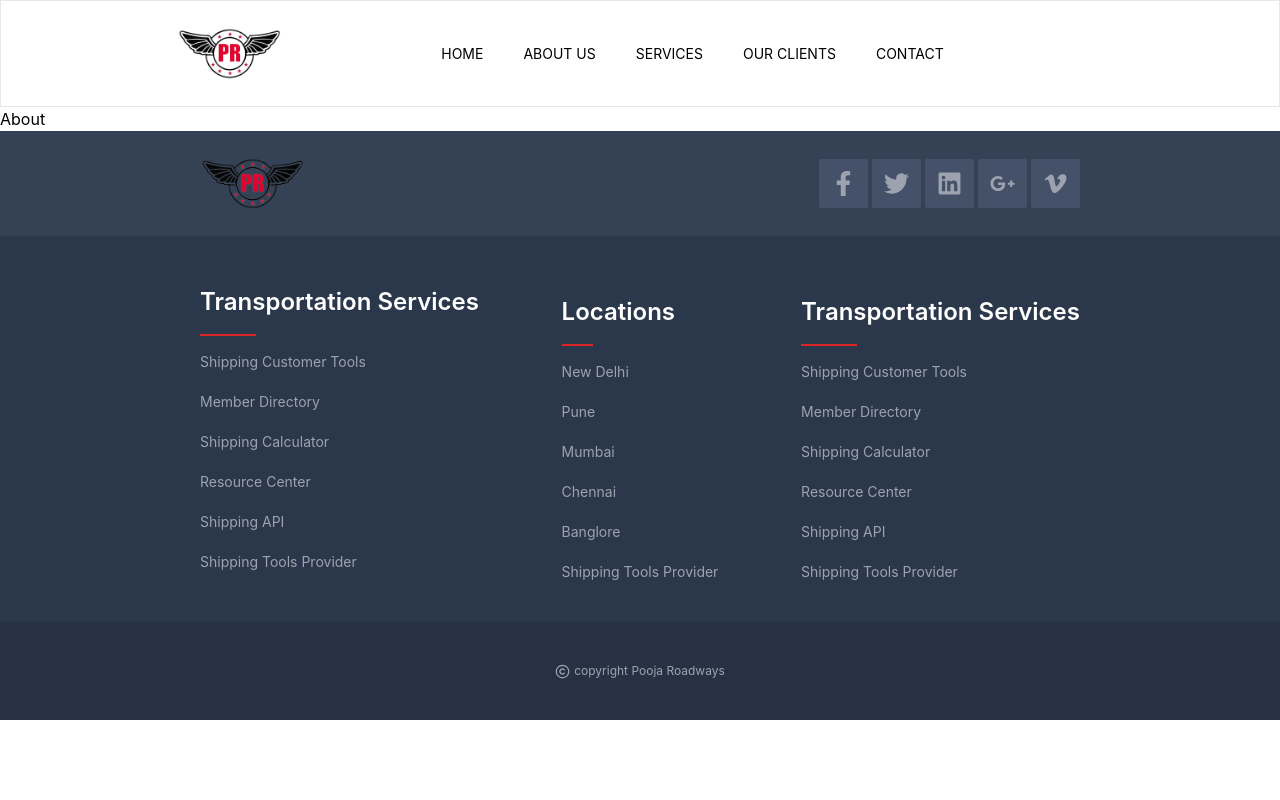
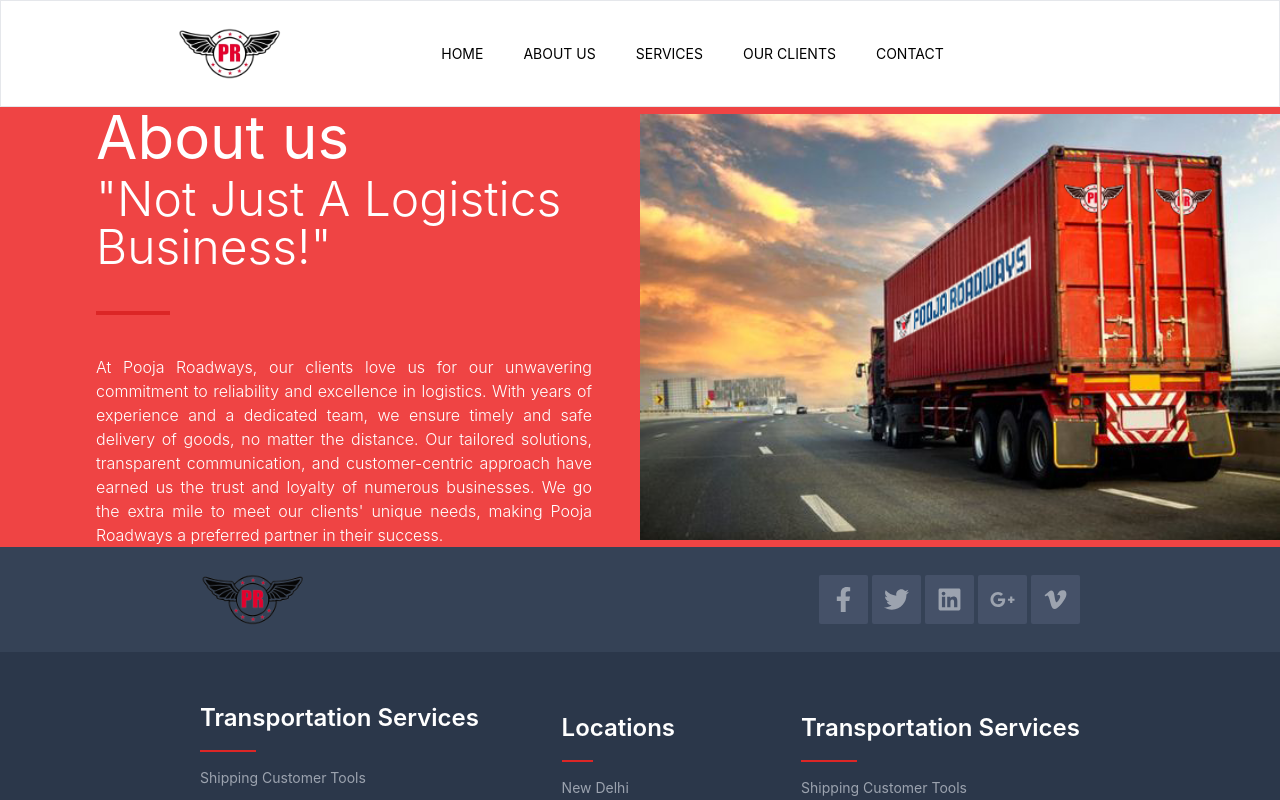
Before and after one commit to 78kashish786/PoojaRoadways, a React (Create React App) app: page /about in a window 1280 px wide. Shown: the top 800 px of the page. Built offline with nearby package versions, Linux system fonts and the light colour scheme.

Commit message:
Contact page

```diff
--- a/src/Components/FeatureCardComponent.js
+++ b/src/Components/FeatureCardComponent.js
@@ -1,12 +1,14 @@
 import React from 'react'
 
-const FeatureCardComponent = ( {image,heading, para}) => {
+const FeatureCardComponent = ( {image,heading, para, para2}) => {
   return (
     <div className='p-4 bg-white text-left flex flex-col justify-between items-start h-[200px] rounded-sm shadow-sm my-3 md:my-0 '>
       <img className='w-[50px]' src={image} alt='logo images for website'/>
       <div className='space-y-1'>
       <h1 className='text-xl font-semibold '>{heading}</h1>
       <p className='text-gray-700 font-md '>{para}</p>
+      <p className='text-gray-700 font-md '>{para2}</p>
+
       </div>
     </div>
   )
--- a/src/Components/MapComponent.js
+++ b/src/Components/MapComponent.js
@@ -17,7 +17,7 @@ const center = [30.3955286, 76.8140563]; // Replace with your latitude and longi
 
 function MapComponent() {
   return (
-    <MapContainer className='w-[100%] h-full z-10   ' center={center} zoom={16} style={{ height: "600px", width: "100%" }}>
+    <MapContainer className='w-[100%] h-full z-10   ' center={center} zoom={16} style={{ height: "400px", width: "100%" }}>
       <TileLayer
         url="https://{s}.tile.openstreetmap.org/{z}/{x}/{y}.png"
         attribution='&copy; <a href="https://www.openstreetmap.org/copyright">OpenStreetMap</a> contributors'
--- /dev/null
+++ b/src/Components/Page_components/AboutSectionDivComponents.js
@@ -0,0 +1,18 @@
+import React from 'react'
+
+const AboutSectionDivComponents = ({image, heading, subheading, para ,}) => {
+  return (
+    <div className='md:px-24 px-5 md:grid grid-cols-2 gap-5 items-center justify-between py-8 bg-gray-100 '>
+        <div className='space-y-5 '>
+            <h6 className='text-xl font-semibold text-red-600  '>{heading}</h6>
+            <h4 className='text-5xl font-light '>{subheading}</h4>
+            <p align='justify' className='text-[16px] text-gray-700'>{para}</p>
+        </div>
+        <div className='flex justify-center items-center '>
+            <img className='rounded-sm' src={image} alt='image'/>
+        </div>
+    </div>
+  )
+}
+
+export default AboutSectionDivComponents
--- a/src/Components/Route_component/Loading.js
+++ b/src/Components/Route_component/Loading.js
@@ -2,7 +2,7 @@ import React from 'react'
 
 const Loading = () => {
   return (
-    <div className='fixed top-0 left-0 right-0 h-[100vh] w-[100vw] bg-white flex justify-center items-center '>
+    <div className='fixed top-0 left-0 right-0 h-[100vh] w-[100vw] bg-white flex justify-center items-center z-40 '>
       <img className='w-[150px] animate-pulse' src={require('../../Assets/logo.png')} alt='logo'/>
     </div>
   )
--- a/src/Pages/About.js
+++ b/src/Pages/About.js
@@ -1,10 +1,23 @@
 import React from 'react'
 import Main from '../Components/Main'
+import AboutSectionDivComponents from '../Components/Page_components/AboutSectionDivComponents'
 
 const About = () => {
   return (
     <Main>
-      About
+      <div className='md:grid grid-cols-2 items-center bg-red-500'>
+        <div className='px-5 py-5 md:py-0 md:pl-24 md:pr-12 '>
+          <div className='space-y-10 text-white'>
+            <h1 className='text-6xl font-md text-white'>About us <br/><h2 className='my-2 font-light text-5xl '>"Not Just A Logistics Business!"</h2></h1>
+            <hr className='w-[15%] border-2 border-red-600'/>
+            <p align='justify' className='w-[100%] font-light'>
+            At Pooja Roadways, our clients love us for our unwavering commitment to reliability and excellence in logistics. With years of experience and a dedicated team, we ensure timely and safe delivery of goods, no matter the distance. Our tailored solutions, transparent communication, and customer-centric approach have earned us the trust and loyalty of numerous businesses. We go the extra mile to meet our clients' unique needs, making Pooja Roadways a preferred partner in their success.
+          </p></div>
+        </div>
+        <img className='w-[100%]' src={require('../Assets/website poster.png')}/>
+        </div>
+
+         {/* <AboutSectionDivComponents image={'https://www.daimlertruck.com/fileadmin/_processed_/2/2/csm_Motiv2_2-kachel_240327_LoRes_0a99004164.jpg'} heading={"Abouit us "} subheading={"Not just a logistics business"} para={"POOJA ROADWAYS Trucking is a well-established road freight transport company, located in  AMBALA(INDIA). The business transports a variety of general goods, From its humble beginnings in 2003, the company started out as a home based transport business with the acquisition of a medium sized truck, Within a couple of years the company opened a depot in AMBALA. Soon the business expanded its services to include the All India route, and since then the business has grown substantially and also had to open a depot in Delhi to cater for an ever increasing demand for its services."}/> */}
     </Main>
   )
 }
--- a/src/Pages/Contact.js
+++ b/src/Pages/Contact.js
@@ -39,14 +39,14 @@ const Contact = () => {
           </div>
         </div>
       </div> */}
-      <div className='md:grid grid-cols-2 bg-gray-100   items-center '>
-        <div className='px-5 md:px-24 space-y-10 '>
-          <h1 className='font-light text-5xl '>Contact <span className='font-md text-red-600'>us</span></h1>
+      <div className=' grid-cols-2 bg-gray-100   items-center '>
+        <div className='px-5 md:px-24 space-y-10 py-10 '>
+          <h1 className='font-light text-5xl mx-auto text-center '>Contact <span className='font-md text-red-600'>us</span></h1>
           {/* <p>cnsdcnksdncknsdcknskdncksdn</p> */}
-          <div className='md:grid grid-cols-2 gap-3 '>
-            <FeatureCardComponent image={'https://cdn-icons-png.flaticon.com/512/4961/4961733.png'} heading={'Proprietor'} para={"Dhimraj sharma"}/>
+          <div className='md:grid grid-cols-4 gap-3 mb-10 '>
+            <FeatureCardComponent image={'https://images.rawpixel.com/image_png_800/cHJpdmF0ZS9sci9pbWFnZXMvd2Vic2l0ZS8yMDIyLTA1L3JtNTMzLWljb24tMTY0LnBuZw.png'} heading={'Proprietor'} para={"Deviram sharma"}/>
             <FeatureCardComponent image={'https://encrypted-tbn0.gstatic.com/images?q=tbn:ANd9GcSEYhMpKgwj1rwEjTKeyLP2UW957jU8yckfEw&s'} heading={'Office Address'} para={"POOJA ROADWAYS, Goddown no 7 , Lucky complex,Naraingarh Road vill mandhor amala city 134007"}/>
-            <FeatureCardComponent image={'https://encrypted-tbn0.gstatic.com/images?q=tbn:ANd9GcQyFH-5_P3FEF5xKoBSFRyN-HuKAZZhkgfGug&s'} heading={'Mr Vishal Sharma'} para={"+91 94161 80825, 96713 88111"}/>
+            <FeatureCardComponent image={'https://encrypted-tbn0.gstatic.com/images?q=tbn:ANd9GcQyFH-5_P3FEF5xKoBSFRyN-HuKAZZhkgfGug&s'} heading={'Mr Vishal Sharma'} para={"+91 94161 80825 "} para2={"+91 96713 88111"} />
             <FeatureCardComponent image={'https://cdn-icons-png.freepik.com/512/8743/8743964.png'} heading={'Email Address'} para={"poojaroadways09@gmail.com"}/>
           </div>
         </div>
```
